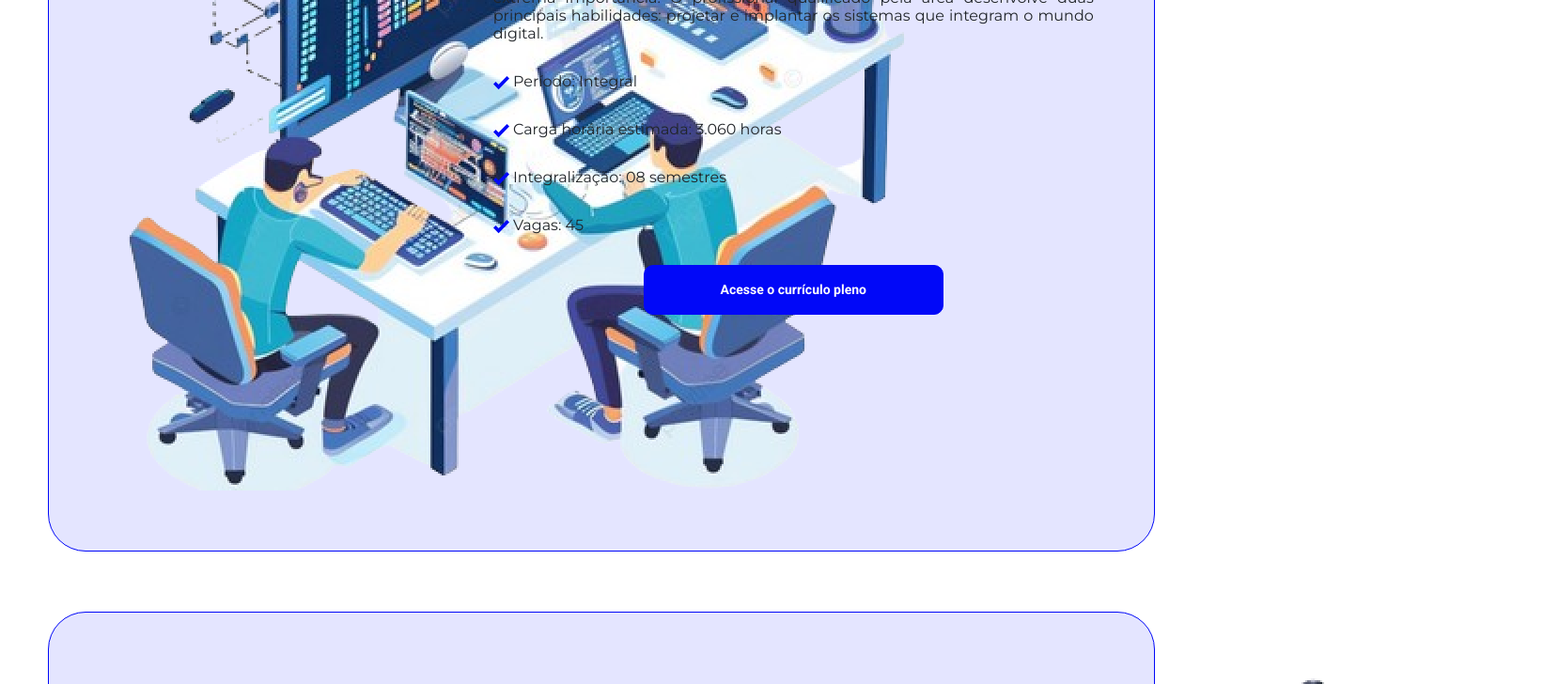
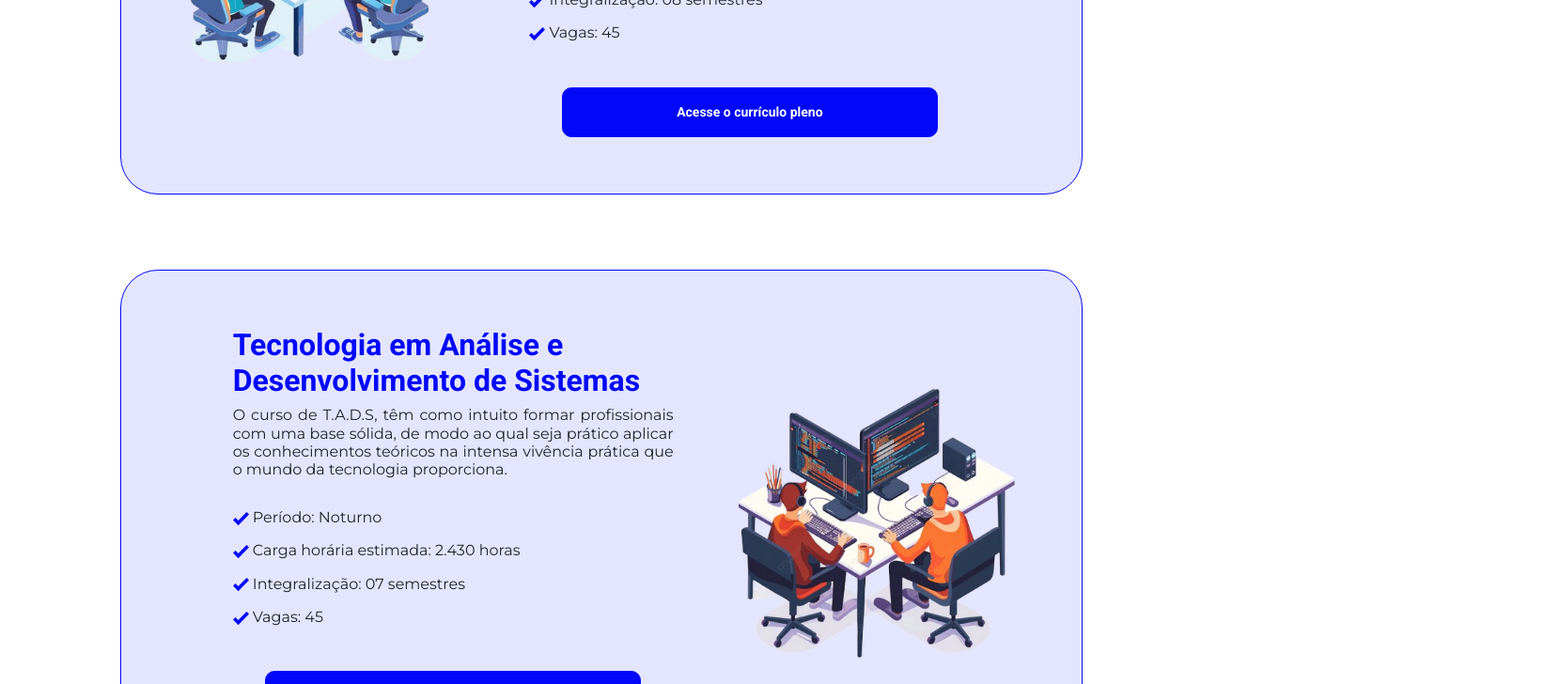
Before and after one commit to gabriellytegon/Site-CDI, a React (Vite) app: page / in a window 1280 px wide. Shown: the part 2300-3028 px from the top of the page at 94% size, 1659 px wide, since content can reach past the window. Built offline with nearby package versions, Linux system fonts and the light colour scheme; a web font is replaced by a local one.

Commit message:
fix: adjusting courses area responsivity

```diff
--- a/src/pages/home/index.jsx
+++ b/src/pages/home/index.jsx
@@ -8,6 +8,7 @@ import imagemBSI from '../../assets/images/imagemBSI.png'
 import imagemTADS from '../../assets/images/imagemTADS.png'
 import checkIcon from '../../assets/icons/checkIcon.svg'
 import './style.css'
+import './media.css'
 
 const Home = () => {
     const imagensCarrossel = [
@@ -80,14 +81,18 @@ const Home = () => {
                 <h1>Cursos de tecnologia</h1>
 
                 <div id="bsi">
-                    <img src={imagemBSI} alt="imagem BSI" />
+                    <img src={imagemBSI} alt="imagem BSI" className="imagem-curso" />
+                    <div className="conteudo-curso">
                         <div className="curso_texto">
                             <h2>Bacharelado em Sistemas de Informação</h2>
                             <p>O curso de S.I possui um papel fundamental em um mundo que viabiliza a rapidez da informação pois a compreensão dos sistemas informacionais é de extrema importância. O profissional qualificado pela área desenvolve duas principais habilidades: projetar e implantar os sistemas que integram o mundo digital.</p>
+                            <div className="detalhes-curso">
                                 <p className="item"><img src={checkIcon} alt="icone de check" /> Período: Integral</p>
                                 <p className="item"><img src={checkIcon} alt="icone de check" /> Carga horária estimada: 3.060 horas</p>
                                 <p className="item"><img src={checkIcon} alt="icone de check" /> Integralização: 08 semestres</p>
                                 <p className="item"><img src={checkIcon} alt="icone de check" /> Vagas: 45</p>
+                            </div>
+                        </div>
                         <div className="botao">
                             <Button
                                 buttonText={"Acesse o currículo pleno"}
@@ -101,13 +106,17 @@ const Home = () => {
                 </div>
 
                 <div id="tads">
+                    <div className="conteudo-curso">
                         <div className="curso_texto">
                             <h2>Tecnologia em Análise e Desenvolvimento de Sistemas</h2>
                             <p>O curso de T.A.D.S, têm como intuito formar profissionais com uma base sólida, de modo ao qual seja prático aplicar os conhecimentos teóricos na intensa vivência prática que o mundo da tecnologia proporciona.</p>
+                            <div className="detalhes-curso">
                                 <p className="item"><img src={checkIcon} alt="icone de check" /> Período: Noturno</p>
                                 <p className="item"><img src={checkIcon} alt="icone de check" /> Carga horária estimada: 2.430 horas</p>
                                 <p className="item"><img src={checkIcon} alt="icone de check" /> Integralização: 07 semestres</p>
                                 <p className="item"><img src={checkIcon} alt="icone de check" /> Vagas: 45</p>
+                            </div>
+                        </div>
                         <div className="botao">
                             <Button
                                 buttonText={"Acesse o currículo pleno"}
@@ -118,7 +127,7 @@ const Home = () => {
                             />
                         </div>
                     </div>
-                    <img src={imagemTADS} alt="imagem TADS" />
+                    <img src={imagemTADS} alt="imagem TADS" className="imagem-curso"/>
                 </div>
             </div>
 
--- /dev/null
+++ b/src/pages/home/media.css
@@ -0,0 +1,34 @@
+@media screen and (max-width: 1000px) {
+    #cdi {
+        margin-top: 80px;
+    }
+
+    .imagem-curso {
+        display: none;
+    }
+
+    .conteudo-curso {
+        width: 100%;
+    }
+
+    #tads .curso_texto > h2 {
+        min-width: inherit;
+    }
+
+    #tads, #bsi {
+        padding: 40px;
+    }
+}
+
+@media screen and (max-width: 600px) {
+    #bsi, #tads {
+        padding: 40px 0px;
+        width: 90vw;
+    }
+}
+
+@media screen and (min-width: 1800px) {
+    #tads .curso_texto > h2 {
+        min-width: 800px;
+    }
+}
--- a/src/pages/home/style.css
+++ b/src/pages/home/style.css
@@ -16,7 +16,12 @@ p {
     font-weight: 600;
 }
 
-#cursos h2,
+#cursos h2 {
+    font-family: 'Roboto', sans-serif;
+    color: #0108F8;
+    font-weight: 600;
+}
+
 #conceitos h2,
 #equipe h2 {
     text-align: center;
@@ -61,7 +66,7 @@ p {
     width: 300px;
     height: 250px;
 
-    padding: 20px 10px;
+    padding: 25px 10px;
 
     display: flex;
     flex-direction: column;
@@ -90,11 +95,13 @@ p {
 /* Cursos */
 
 #cursos {
-    display: grid;
-}
+    display: flex;
+    flex-direction: column;
+    justify-content: center;
+    align-items: center;
 
-#cursos h1 {
-    margin-top: 10%;
+    gap: 5rem;
+    margin-top: 7rem;
 }
 
 #bsi,
@@ -102,30 +109,48 @@ p {
     background-color: #E4E5FF;
     border: 1px solid #0108F8;
     border-radius: 40px;
-    padding: 5%;
-    display: grid;
-    margin-inline: 4%;
-    margin-top: 5%;
+    width: 80vw;
+    padding: 60px;
+    box-sizing: border-box;
+    display: flex;
     justify-content: space-between;
     align-items: center;
 }
 
-#bsi {
-    grid-template-columns: 35% 61%;
+.conteudo-curso {
+    display: flex;
+    flex-direction: column;
+    justify-content: center;
+    align-items: center;
+    width: 65%;
 }
 
-#tads {
-    grid-template-columns: 61% 35%;
+.curso_texto {
+    width: 80%;
 }
 
-#bsi p,
-#tads p {
+#bsi > p,
+#tads > p {
     margin-top: 5%;
     margin-bottom: 5%;
 }
 
+#tads .curso_texto > h2 {
+    min-width: 600px;
+}
+
+.detalhes-curso {
+    margin-top: 2rem;
+}
+
+.imagem-curso {
+    width: 35%;
+}
+
 .botao {
-    padding-inline: 25%;
+    width: 80%;
+    max-width: 400px;
+    margin-top: 2rem;
 }
 
 /* Equipe */
```
Lines whose indentation alone changed are shown as unchanged.
